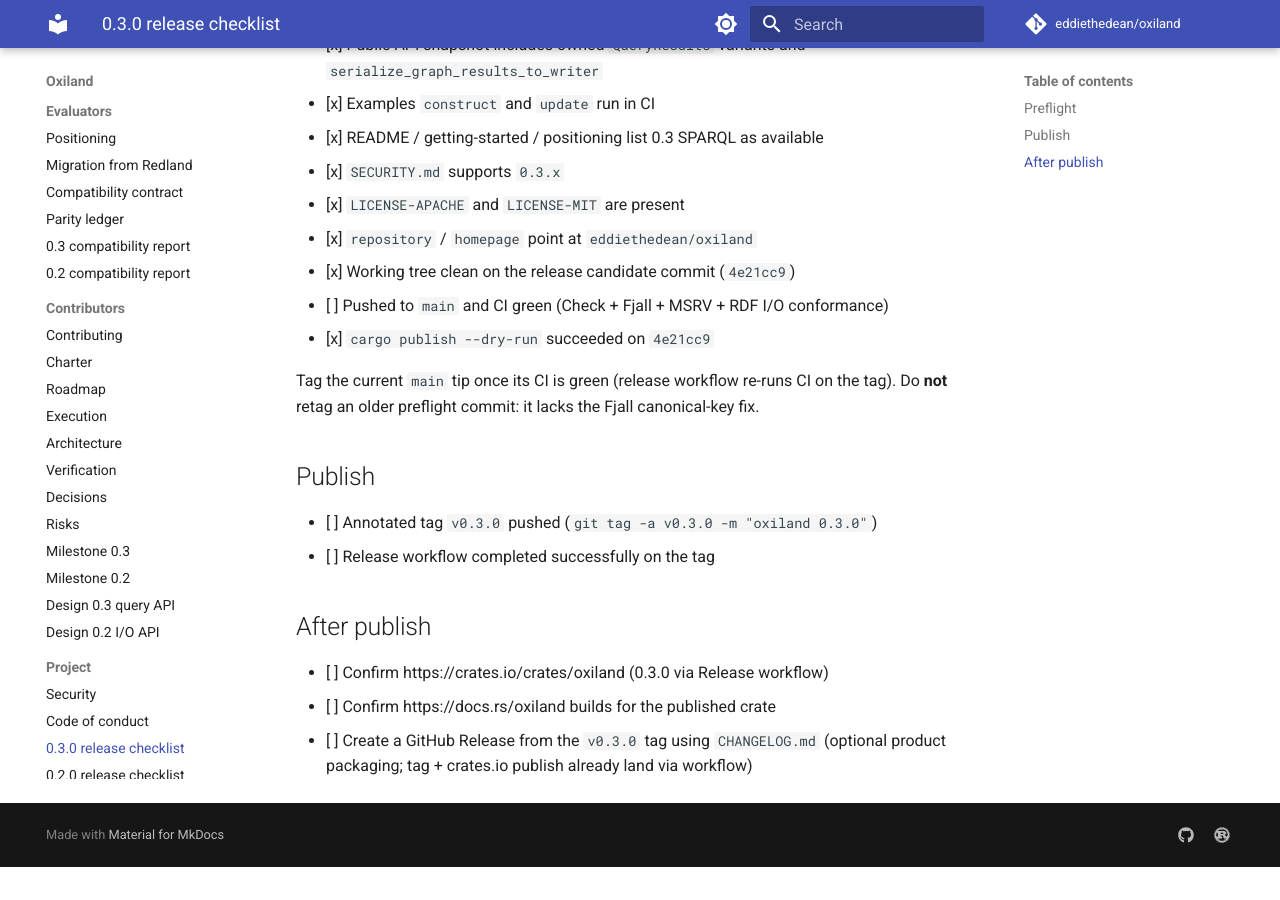
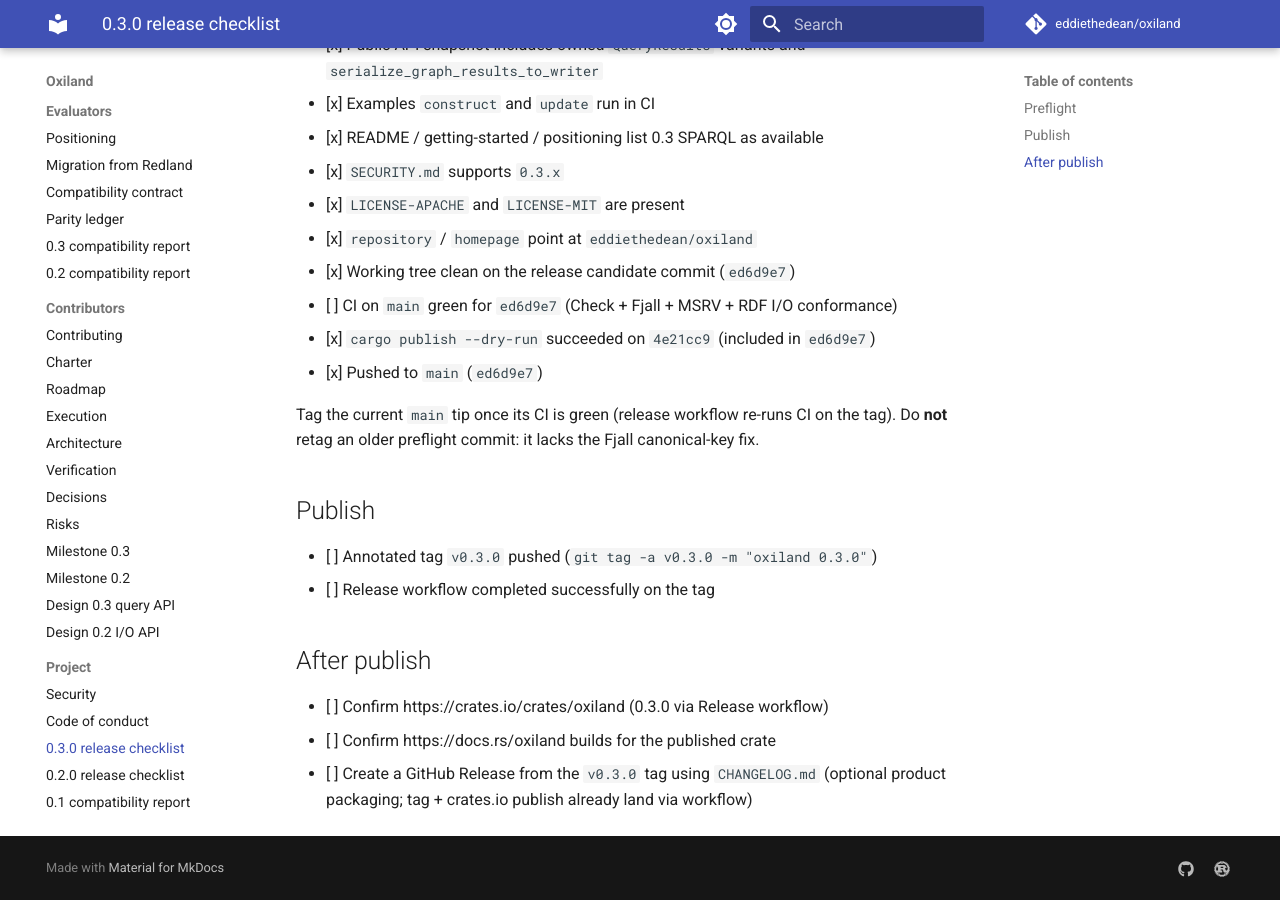
Before and after one commit to eddiethedean/oxiland, an MkDocs documentation site: the page built from docs/reports/0.3.0-release.md, in a window 1280 px wide and 900 px high, scrolled down 584 px. Built offline with MkDocs 1.6.1 and Material for MkDocs 9.7.7, drawn with Linux system fonts in a browser that asks for light colours; comment, search, counter and statistics services are not loaded; before the commit the page ends 1451 px from its top, so only the background shows below that.

Commit message:
Note that 0.3.0 release candidate is pushed to main.

```diff
--- a/docs/reports/0.3.0-release.md
+++ b/docs/reports/0.3.0-release.md
@@ -23,9 +23,10 @@ serialize flush, SECURITY/evidence alignment) that must ship in 0.3.0 because
 - [x] `SECURITY.md` supports `0.3.x`
 - [x] `LICENSE-APACHE` and `LICENSE-MIT` are present
 - [x] `repository` / `homepage` point at `eddiethedean/oxiland`
-- [x] Working tree clean on the release candidate commit (`4e21cc9`)
-- [ ] Pushed to `main` and CI green (Check + Fjall + MSRV + RDF I/O conformance)
-- [x] `cargo publish --dry-run` succeeded on `4e21cc9`
+- [x] Working tree clean on the release candidate commit (`ed6d9e7`)
+- [ ] CI on `main` green for `ed6d9e7` (Check + Fjall + MSRV + RDF I/O conformance)
+- [x] `cargo publish --dry-run` succeeded on `4e21cc9` (included in `ed6d9e7`)
+- [x] Pushed to `main` (`ed6d9e7`)
 
 Tag the current `main` tip once its CI is green (release workflow re-runs CI on
 the tag). Do **not** retag an older preflight commit: it lacks the Fjall
```
